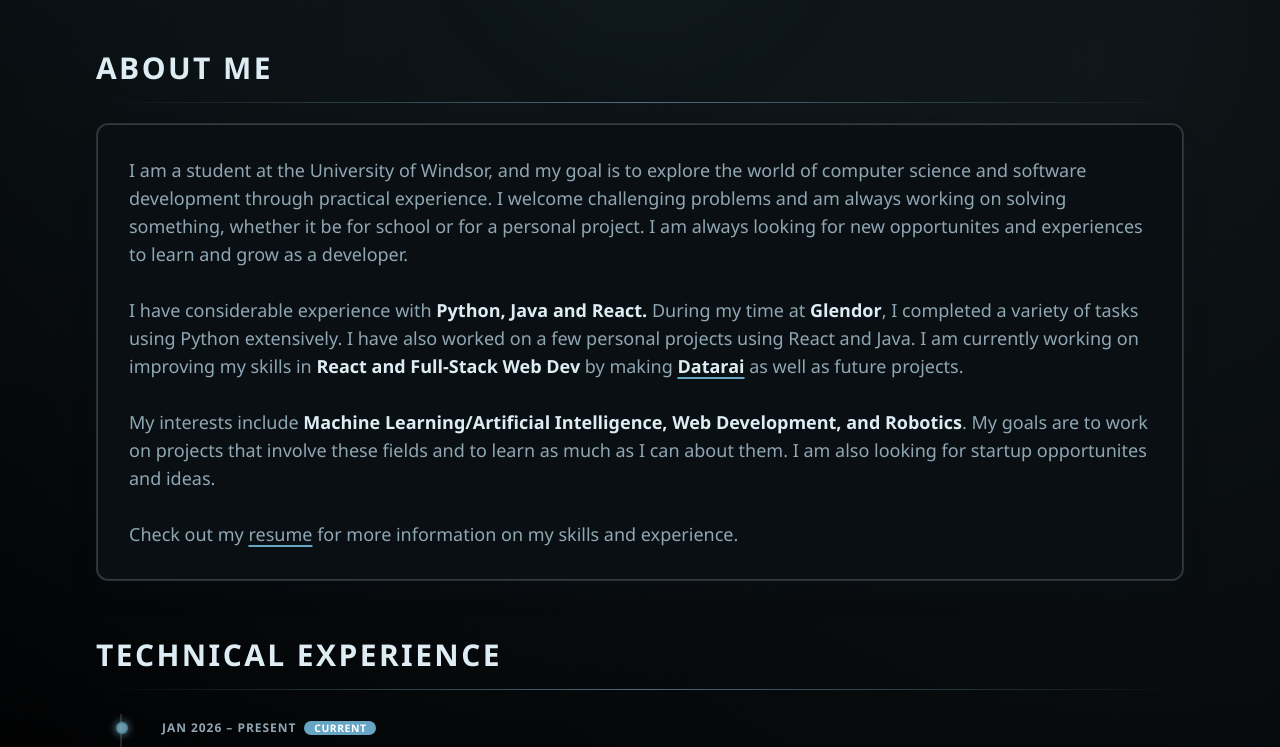
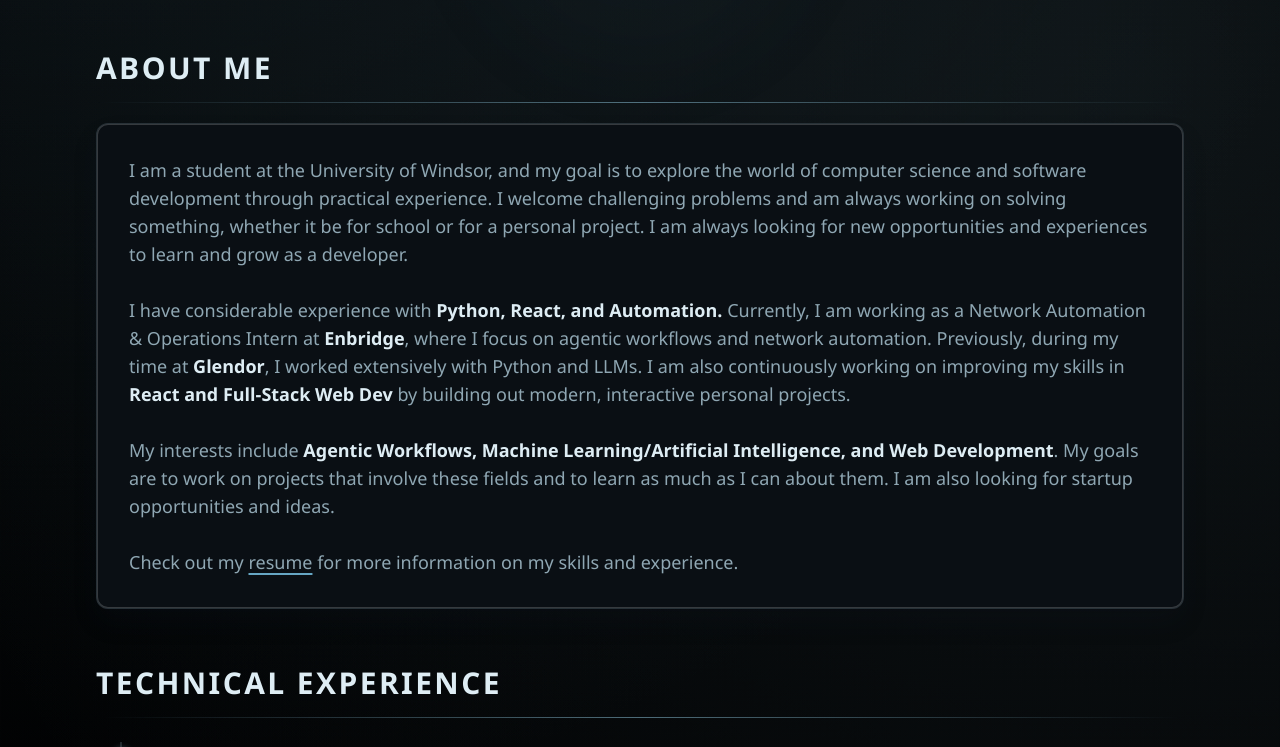
Before and after one commit to Champion2005/Portfolio, a React (Vite) app: page / in a window 1280 px wide. Shown: the part 822-1569 px from the top of the page. Built offline with nearby package versions, Linux system fonts and the light colour scheme.

Commit message:
feat: Update AboutMe component with improved content and corrected typos

```diff
--- a/src/components/AboutMe.jsx
+++ b/src/components/AboutMe.jsx
@@ -21,36 +21,26 @@ export const AboutMe = ({ aboutRef }) => {
         the world of computer science and software development through practical
         experience. I welcome challenging problems and am always working on
         solving something, whether it be for school or for a personal project. I
-        am always looking for new opportunites and experiences to learn and grow
+        am always looking for new opportunities and experiences to learn and grow
         as a developer.
         <br />
         <br />I have considerable experience with{" "}
-        <span className="font-semibold text-[var(--text-primary)]">Python, Java and React. </span>
-        During my time at <span className="font-semibold text-[var(--text-primary)]">Glendor</span>, I
-        completed a variety of tasks using Python extensively. I have also
-        worked on a few personal projects using React and Java. I am currently
-        working on improving my skills in{" "}
+        <span className="font-semibold text-[var(--text-primary)]">Python, React, and Automation. </span>
+        Currently, I am working as a Network Automation & Operations Intern at <span className="font-semibold text-[var(--text-primary)]">Enbridge</span>,
+        where I focus on agentic workflows and network automation.
+        Previously, during my time at <span className="font-semibold text-[var(--text-primary)]">Glendor</span>, I
+        worked extensively with Python and LLMs. I am also continuously working on improving my skills in{" "}
         <span className="font-semibold text-[var(--text-primary)]">React and Full-Stack Web Dev</span>{" "}
-        by making{" "}
-        <a
-          href="https://prototype.datarai.com"
-          target="_blank"
-          rel="noopener noreferrer"
-          className="font-semibold text-[var(--text-primary)] underline decoration-[var(--accent-strong)] decoration-2 underline-offset-4"
-        >
-          Datarai
-        </a>{" "}
-        as well as future projects.
+        by building out modern, interactive personal projects.
         <br />
         <br />
         My interests include{" "}
         <span className="font-semibold text-[var(--text-primary)]">
-          Machine Learning/Artificial Intelligence, Web Development, and
-          Robotics
+          Agentic Workflows, Machine Learning/Artificial Intelligence, and Web Development
         </span>
         . My goals are to work on projects that involve these fields and to
         learn as much as I can about them. I am also looking for startup
-        opportunites and ideas.
+        opportunities and ideas.
         <br />
         <br />
         Check out my{" "}
```
